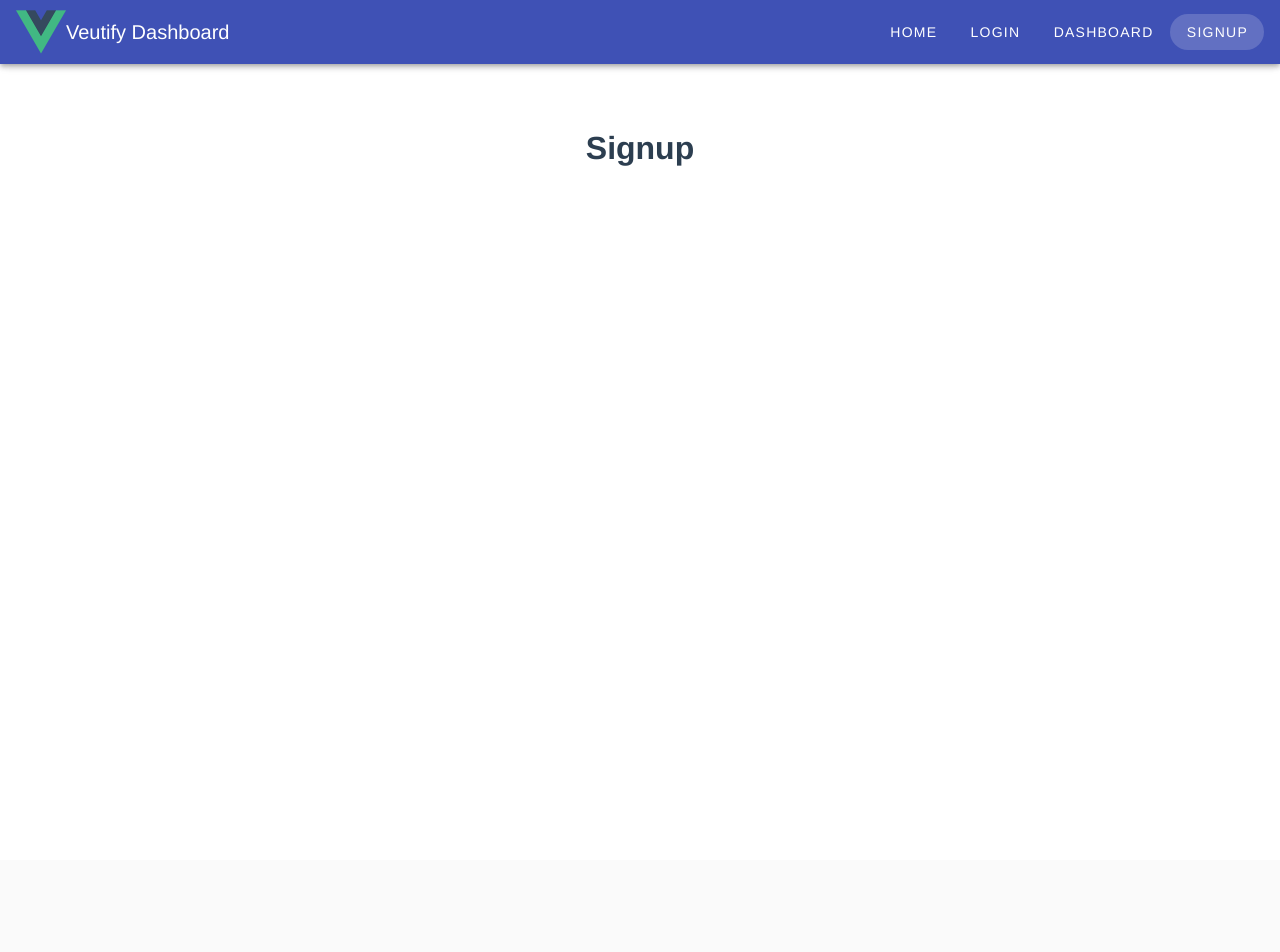
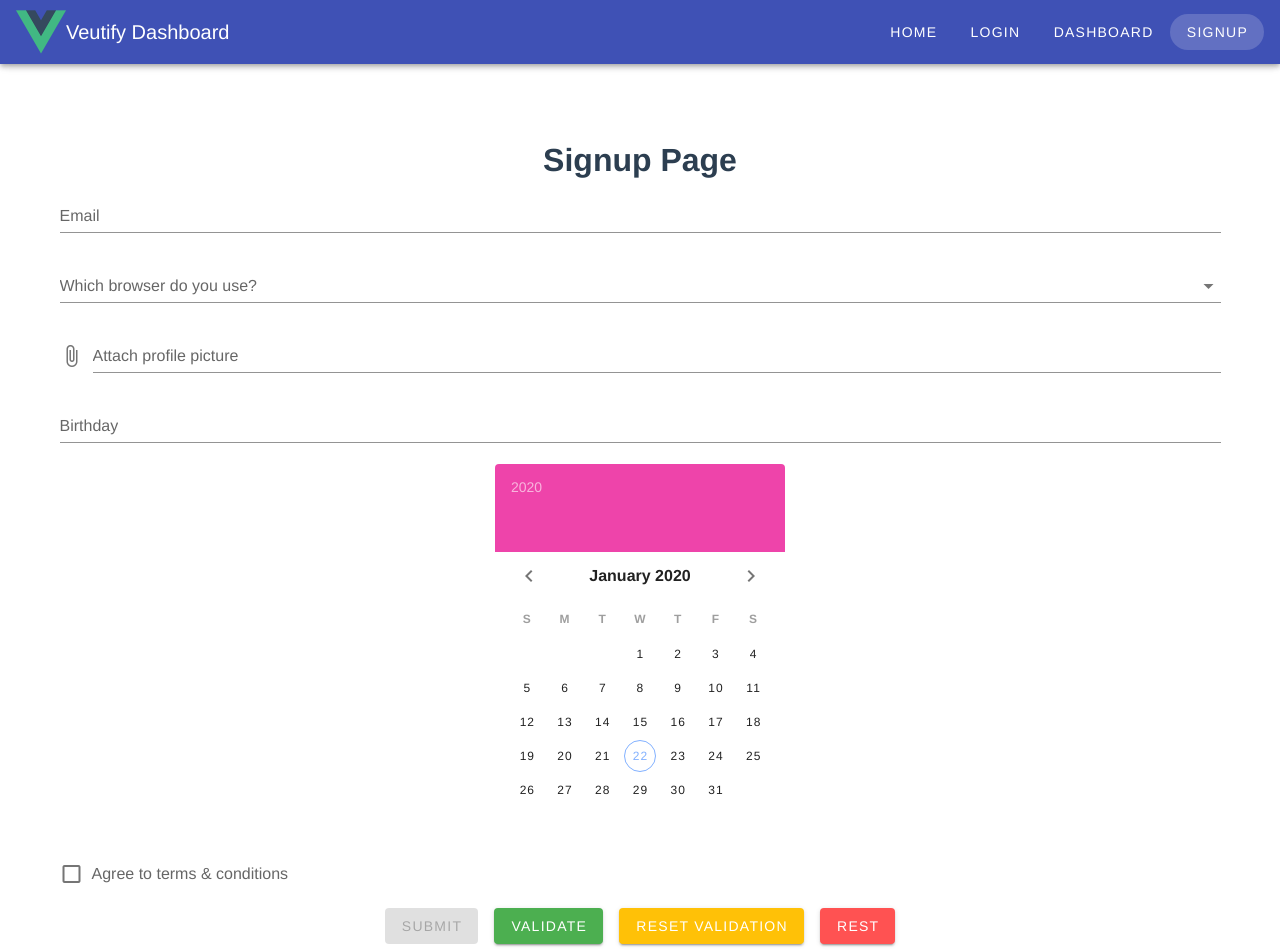
Before and after one commit to Li147/vue-tiles, a Vue app: page /signup in a window 1280 px wide. Shown: the top 952 px of the page. Before the commit the page ends 860 px from the top, so only its background shows below. Built offline with nearby package versions, Linux system fonts and the light colour scheme.

Commit message:
Form validation complete

```diff
--- a/package.json
+++ b/package.json
@@ -17,6 +17,7 @@
     "vuex": "^3.1.2"
   },
   "devDependencies": {
+    "@mdi/font": "^4.9.95",
     "@vue/cli-plugin-babel": "^4.1.0",
     "@vue/cli-plugin-eslint": "^4.1.0",
     "@vue/cli-service": "^4.1.0",
--- a/src/main.js
+++ b/src/main.js
@@ -3,6 +3,7 @@ import App from './App.vue'
 import router from './router/router.js'
 import store from './store/store.js'
 import vuetify from './plugins/vuetify';
+import 'material-design-icons-iconfont/dist/material-design-icons.css'
 
 Vue.config.productionTip = false
 
--- a/src/plugins/vuetify.js
+++ b/src/plugins/vuetify.js
@@ -1,10 +1,14 @@
 import Vue from 'vue';
 import Vuetify from 'vuetify';
 import 'vuetify/dist/vuetify.min.css';
+import '@mdi/font/css/materialdesignicons.css'
 
 Vue.use(Vuetify);
 
 export default new Vuetify({
+  icons: {
+    iconfont: 'mdi',
+  },
   theme: {
     themes: {
       light: {
--- a/src/router/router.js
+++ b/src/router/router.js
@@ -6,6 +6,10 @@ Vue.use(Router)
 
 export default new Router({
     routes: [
+      {
+        path: '*',
+        redirect: '/'
+      },
       {
         path: '/',
         name: 'home',
--- a/src/views/Dashboard.vue
+++ b/src/views/Dashboard.vue
@@ -19,12 +19,22 @@
       </v-col>
     </v-row>
 
-    <v-row>
+    <v-row v-intersect="showMoreContent">
       <v-col cols="8">
         <EmployeesTable :employees="employees" @select-employee="setEmployee" />
       </v-col>
       <v-col cols="4">
         <EventTimeline :timeline="timeline" />
+      </v-col>
+    </v-row>
+
+    <v-row v-if="loadNewContent">
+      <v-col>
+        <v-skeleton-loader
+          ref="skeleton"
+          type="table"
+          class="mx-auto"
+        ></v-skeleton-loader>
       </v-col>
     </v-row>
 
@@ -65,6 +75,7 @@ import statisticsData from '../data/statistics.json'
     },
     data () {
       return {
+        loadNewContent: false,
         employees: employeesData,
         sales: salesData,
         selectedEmployee: {
@@ -81,6 +92,9 @@ import statisticsData from '../data/statistics.json'
       this.snackbar = true
       this.selectedEmployee.name = event.name
       this.selectedEmployee.title = event.title
+      },
+      showMoreContent(entries) {
+        this.loadNewContent = entries[0].isIntersecting
       }
     }
   }
--- a/src/views/Signup.vue
+++ b/src/views/Signup.vue
@@ -1,12 +1,72 @@
 <template>
-  <div>
-    <h1>Signup</h1>
-  </div>
+  <v-container>
+    <v-row>
+      <v-col>
+        <h1>Signup Page</h1>
+        <v-form ref="signUpForm" v-model="formValidity">
+          <v-text-field
+            label="Email"
+            type="email"
+            v-model="email"
+            :rules="emailRules"
+            required
+          />
+          <v-autocomplete label="Which browser do you use?" :items="browsers" />
+          <v-file-input label="Attach profile picture" />
+          <v-text-field label="Birthday" v-model="birthday" readonly />
+          <v-date-picker v-model="birthday" />
+          <v-checkbox
+            label="Agree to terms & conditions"
+            v-model="agreeToTerms"
+            :rules="agreeToTermRules"
+            required
+          />
+          <v-btn
+            class="mr-4"
+            type="submit"
+            color="indigo"
+            :disabled="!formValidity"
+          >Submit</v-btn>
+          <v-btn class="mr-4" color="success" @click="validateForm">Validate</v-btn>
+          <v-btn class="mr-4" color="warning" @click="resetValidation">Reset Validation</v-btn>
+          <v-btn color="error" @click="resetForm">Rest</v-btn>
+        </v-form>
+      </v-col>
+    </v-row>
+  </v-container>
 </template>
 
 <script>
   export default {
+    data: () => ({
+      agreeToTerms: false,
+      agreeToTermRules: [
+        value => !!value || 'You must agree to the terms and conditions to sign up for an account.'
 
+      ],
+      email: '',
+      emailRules: [
+        value => !!value || 'Email is required',
+        value => value.indexOf('@') !== 0 || 'Email should have a username.',
+        value => value.includes('@') || 'Email should include an @ symbol.',
+        value => value.indexOf('.') - value.indexOf('@') > 1 || 'Email should contain a valid domain.',
+        value => value.indexOf('.') <= value.length - 3 || 'Email should contain a valid domain extension.'
+      ],
+      birthday: '',
+      browsers: ['Chrome', 'Firefox', 'Safari', 'Edge', 'Brave'],
+      formValidity: false
+    }),
+    methods: {
+      resetForm() {
+        this.$refs.signUpForm.reset()
+      },
+      resetValidation() {
+        this.$refs.signUpForm.resetValidation()
+      },
+      validateForm() {
+        this.$refs.signUpForm.validate()
+      }
+    }
   }
 </script>
 
```
Also changed, not shown: 1 other file (tests, documents, lock files or other folders).
